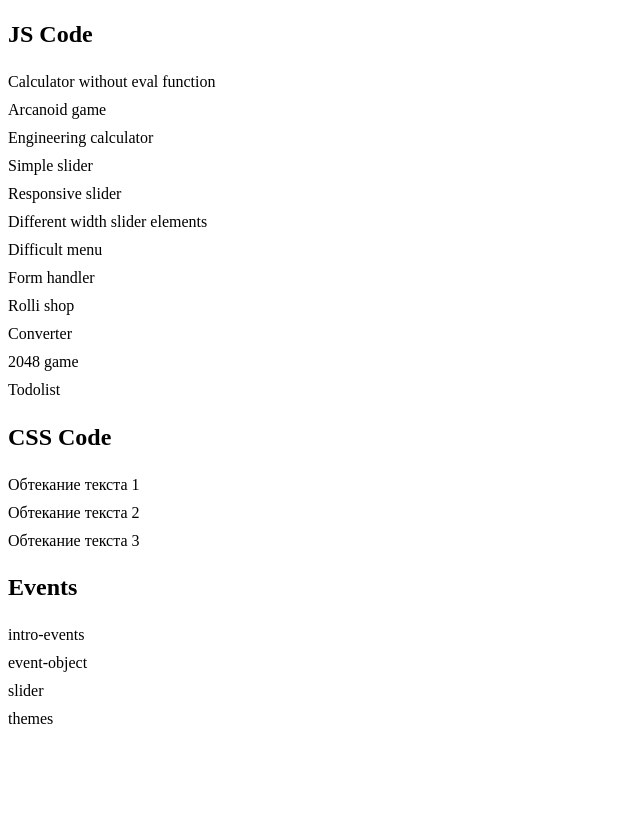
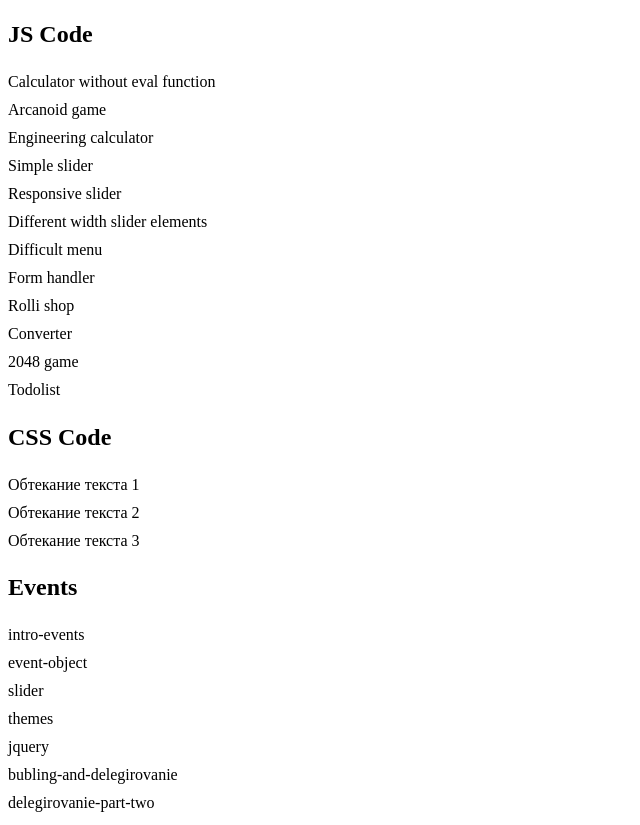
Before and after one commit to OlegWeremyew/vanilla-js-useful, a website built with Parcel: page src/index.html in a window 1280 px wide. Shown: the part 79-904 px from the top of the page, without its empty margins (0-640 px from the left). Before the commit the page ends 820 px from the top, so only its background shows below. Built offline with nearby package versions, Linux system fonts and the light colour scheme.

Commit message:
fix: add links on home page

```diff
--- a/src/index.html
+++ b/src/index.html
@@ -36,6 +36,9 @@
 	<a class="feature__item" href="events/2.event-object">event-object</a>
 	<a class="feature__item" href="events/3.slider">slider</a>
 	<a class="feature__item" href="events/4.themes">themes</a>
+	<a class="feature__item" href="events/5.jquery">jquery</a>
+	<a class="feature__item" href="events/6.bubling-and-delegirovanie">bubling-and-delegirovanie</a>
+	<a class="feature__item" href="events/7.delegirovanie-part-two">delegirovanie-part-two</a>
 </div>
 
 <script src="assets/index.js"></script>
```
